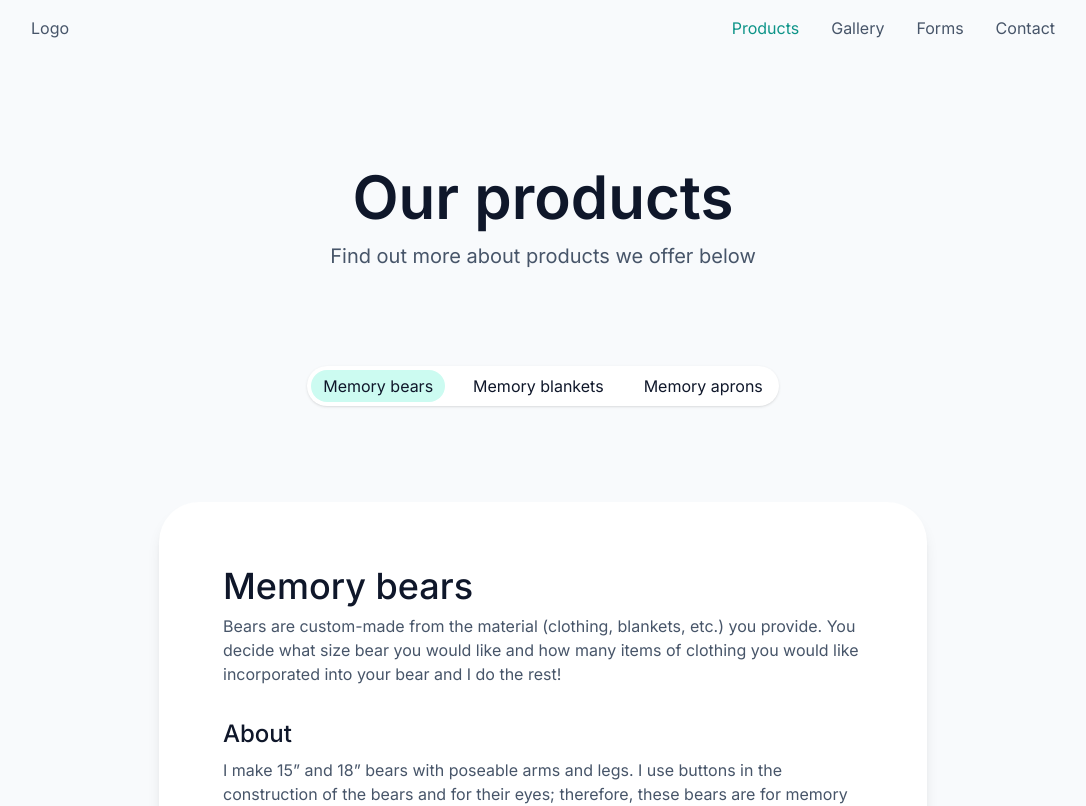
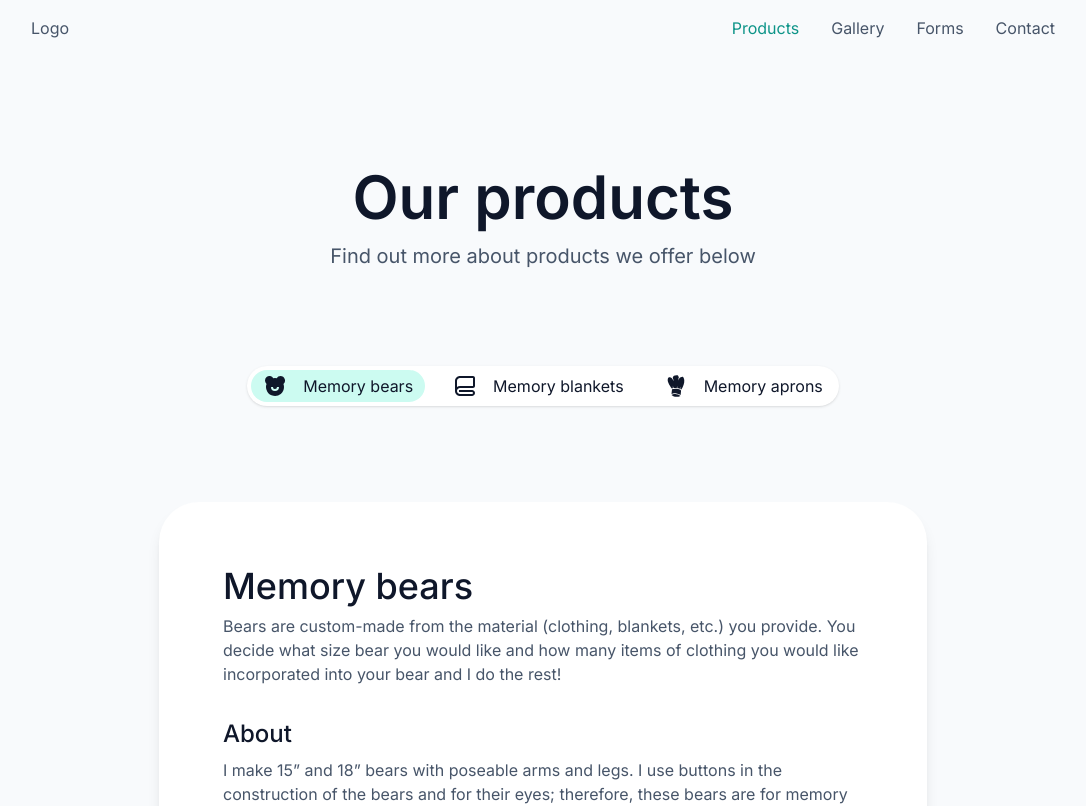
Before and after one commit to jakequinter/inspired-by-threads, a Next.js app: page /products in a window 1280 px wide. Shown: the top 806 px of the page, without its empty margins (97-1183 px from the left). Built offline with nearby package versions, Linux system fonts and the light colour scheme.

Commit message:
remove select

```diff
--- a/src/components/ProductTabs.tsx
+++ b/src/components/ProductTabs.tsx
@@ -1,4 +1,7 @@
 import { motion } from 'framer-motion';
+import { BiBlanket } from 'react-icons/bi';
+import { GiChefToque } from 'react-icons/gi';
+import { RiBearSmileFill } from 'react-icons/ri';
 
 type Props = {
   selectedTab: string;
@@ -7,18 +10,29 @@ type Props = {
 
 export default function Tabs({ selectedTab, setSelectedTab }: Props) {
   const tabs = [
-    { name: 'Memory bears', selected: selectedTab === 'Memory bears' },
-    { name: 'Memory blankets', selected: selectedTab === 'Memory blankets' },
-    { name: 'Memory aprons', selected: selectedTab === 'Memory aprons' },
+    {
+      name: 'Memory bears',
+      selected: selectedTab === 'Memory bears',
+      icon: <RiBearSmileFill className="mr-0 h-6 w-6 sm:mr-4" />,
+    },
+    {
+      name: 'Memory blankets',
+      selected: selectedTab === 'Memory blankets',
+      icon: <BiBlanket className="mr-0 h-6 w-6 sm:mr-4" />,
+    },
+    {
+      name: 'Memory aprons',
+      selected: selectedTab === 'Memory aprons',
+      icon: <GiChefToque className="mr-0 h-6 w-6 sm:mr-4" />,
+    },
   ];
 
   return (
     <div className="-mt-12 mb-12 flex justify-center md:-mt-24 md:mb-24">
-      <div className="sm:hidden">
+      {/* <div className="sm:hidden">
         <label htmlFor="tabs" className="sr-only">
           Select a tab
         </label>
-        {/* Use an "onChange" listener to redirect the user to the selected tab URL. */}
         <select
           id="tabs"
           name="tabs"
@@ -31,8 +45,8 @@ export default function Tabs({ selectedTab, setSelectedTab }: Props) {
             </option>
           ))}
         </select>
-      </div>
-      <div className="z-0 hidden rounded-full bg-white p-1 shadow sm:flex">
+      </div> */}
+      <div className="z-0 rounded-full bg-white p-1 shadow">
         <nav className="flex space-x-4" aria-label="Tabs">
           {tabs.map(tab => (
             <motion.div
@@ -52,8 +66,11 @@ export default function Tabs({ selectedTab, setSelectedTab }: Props) {
                   }}
                 />
               ) : null}
-              <span className="z-10 flex cursor-pointer px-3 py-1 text-slate-900 hover:text-slate-700">
-                {tab.name}
+              <span className="z-10 flex cursor-pointer px-3 py-1 text-slate-900 hover:text-slate-700 sm:hidden">
+                {tab.icon}
+              </span>
+              <span className="z-10 hidden cursor-pointer px-3 py-1 text-slate-900 hover:text-slate-700 sm:flex">
+                {tab.icon} {tab.name}
               </span>
             </motion.div>
           ))}
```
